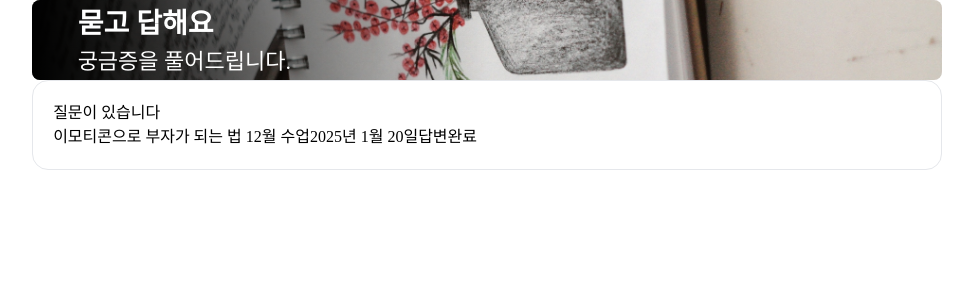
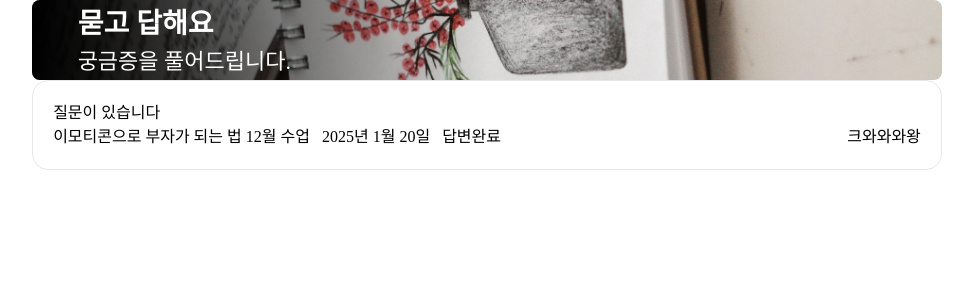
Before and after one commit to dnwnsrb11/grimtalk, a React (Vite) app: page /community in a window 1280 px wide. Shown: the top 300 px of the page, without its empty margins (153-1126 px from the left). Built offline with nearby package versions, Linux system fonts and the light colour scheme; a web font is replaced by a local one.

Commit message:
전체적인 리스트 내부 아이템들 배치 완료

```diff
--- a/src/components/mainPages/community/CommunityList.jsx
+++ b/src/components/mainPages/community/CommunityList.jsx
@@ -9,8 +9,9 @@ export const CommunityList = () => {
           {/* 제목 */}
           <h2>질문이 있습니다</h2>
         </div>
-        <div className="flex">
+        <div className="flex justify-between">
           {/* 처음 */}
+          <div className="flex gap-3">
             <div>
               <p>이모티콘으로 부자가 되는 법 12월 수업</p>
             </div>
@@ -20,7 +21,12 @@ export const CommunityList = () => {
             <div>
               <p>답변완료</p>
             </div>
-          <div>{/* 뒤에 */}</div>
+          </div>
+          <div>
+            <div>
+              <p>크와와와왕</p>
+            </div>
+          </div>
         </div>
       </div>
     </>
```
Lines whose indentation alone changed are shown as unchanged.
